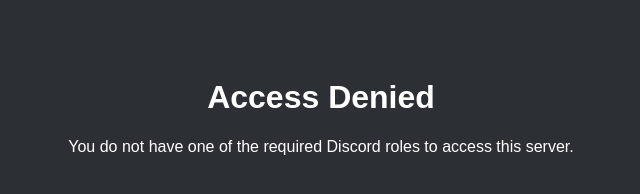
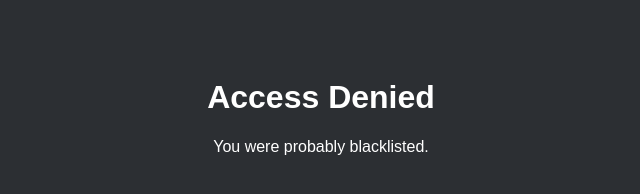
Before and after one commit to fucktardissa/hi, a website: page denied.html in a window 1280 px wide. Shown: the whole page, without its empty margins (319-959 px from the left). Drawn offline with Linux system fonts and the light colour scheme.

Commit message:
Update denied.html

```diff
--- a/denied.html
+++ b/denied.html
@@ -14,8 +14,7 @@
     >
         <h1>Access Denied</h1>
         <p>
-            You do not have one of the required Discord roles to access this
-            server.
+            You were probably blacklisted.
         </p>
     </body>
 </html>
```
